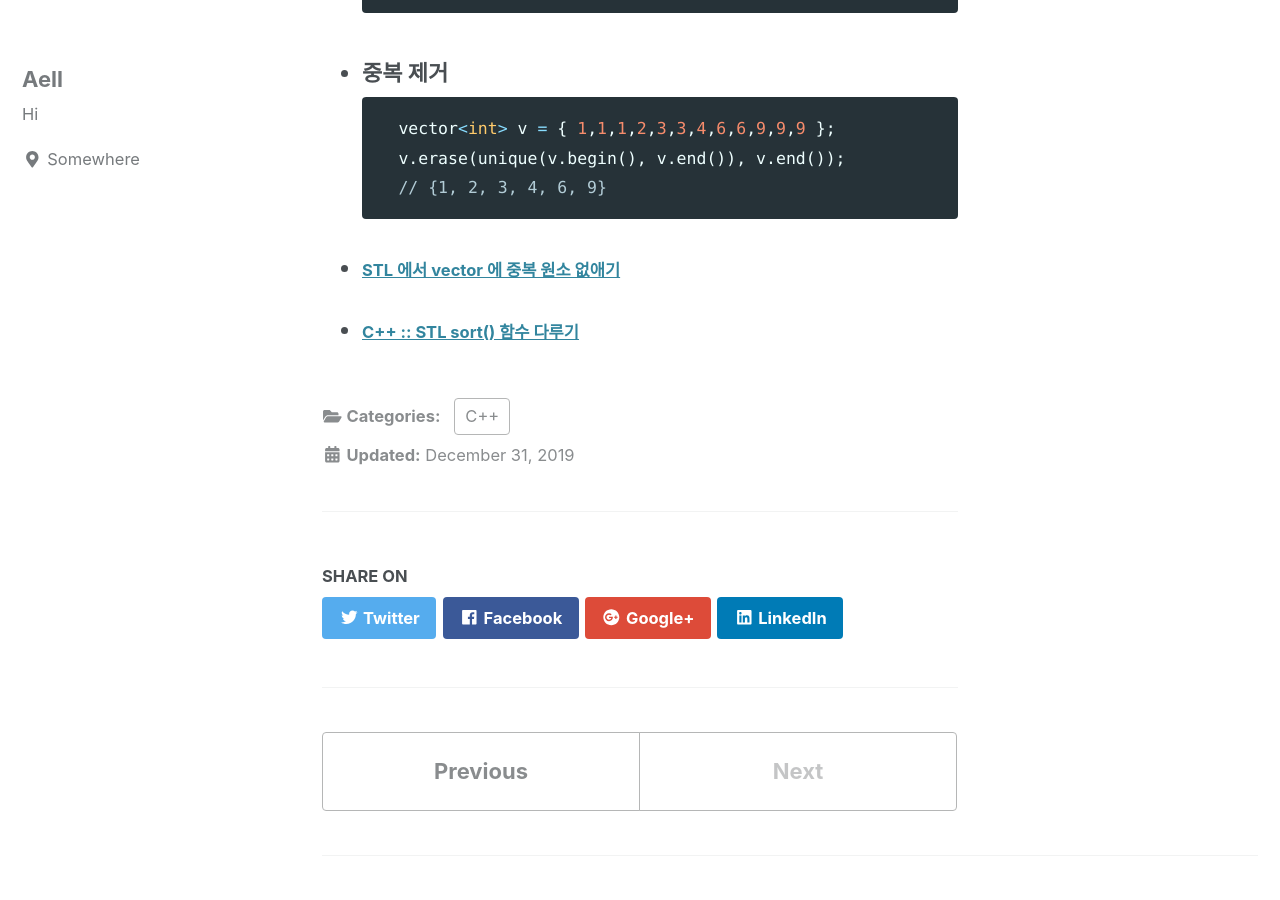
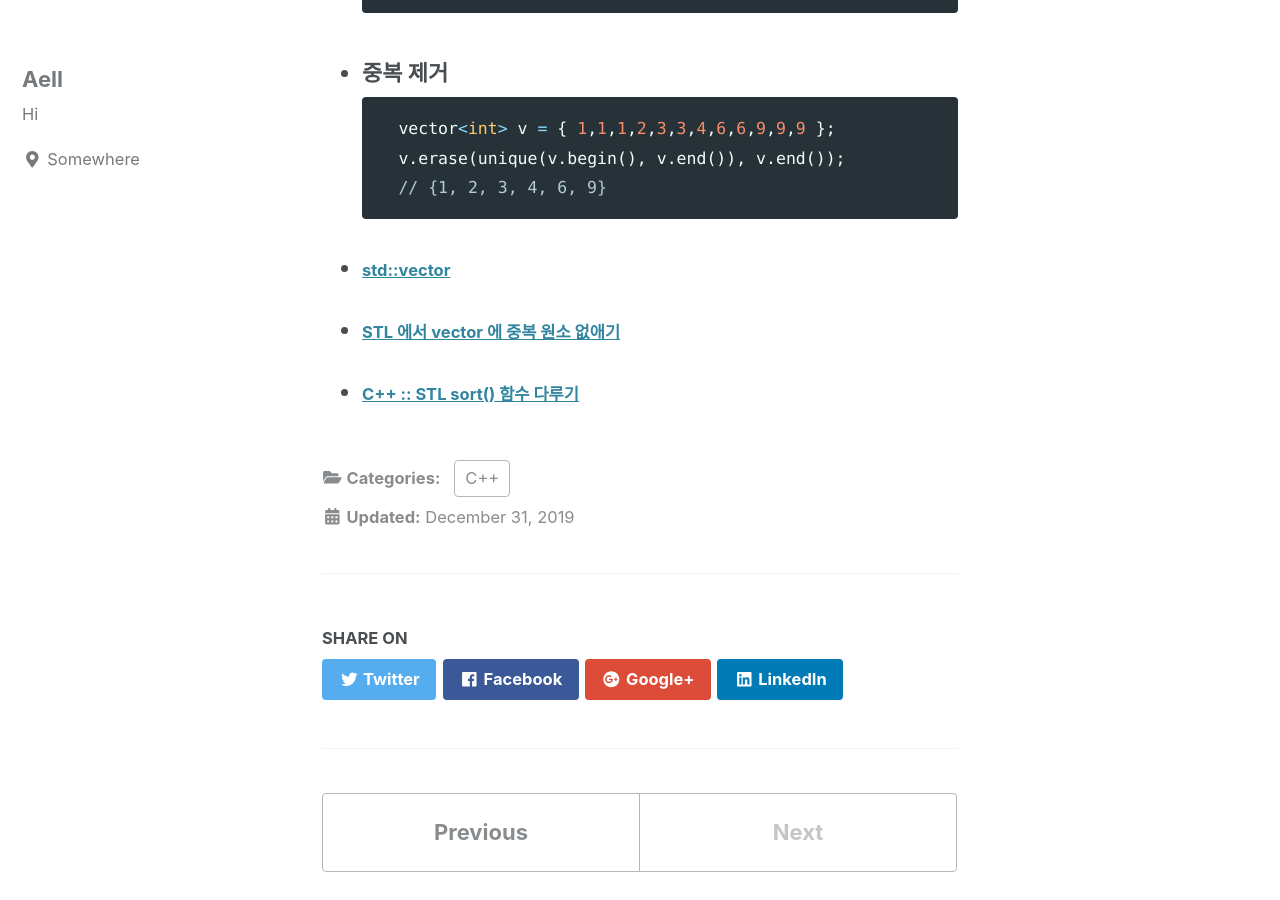
Before and after one commit to mdwgti16/mdwgti16.github.io, a Jekyll site: the page built from _posts/2019-12-29-c++-container-vector.md, in a window 1280 px wide and 900 px high, scrolled down 2390 px. Built offline with Jekyll 4.4.1, drawn with Linux system fonts in a browser that asks for light colours; cached includes are drawn as plain includes; nearby versions of some CDN libraries.

Commit message:
edit ref

````diff
--- a/_posts/2019-12-29-c++-container-vector.md
+++ b/_posts/2019-12-29-c++-container-vector.md
@@ -91,8 +91,10 @@ categories: C++
 	// {1, 2, 3, 4, 6, 9}
 	```
 
+* ###### [std::vector]
 * ###### [STL 에서 vector 에 중복 원소 없애기]
 * ###### [C++ :: STL sort() 함수 다루기]
 
-[STL 에서 vector 에 중복 원소 없애기]: https://sgc109.tistory.com/99
+[std::vector]: https://sgc109.tistory.com/99
+[STL 에서 vector 에 중복 원소 없애기]: http://www.cplusplus.com/reference/vector/vector/
 [C++ :: STL sort() 함수 다루기]:https://hongku.tistory.com/153
````
Also changed, not shown: _posts/2019-12-29-c++-container-queue.md (+2 -1 lines), _posts/2019-12-29-c++-container-set.md (+2 -1 lines), _posts/2019-12-29-c++-container-stack.md (+2 -1 lines).
